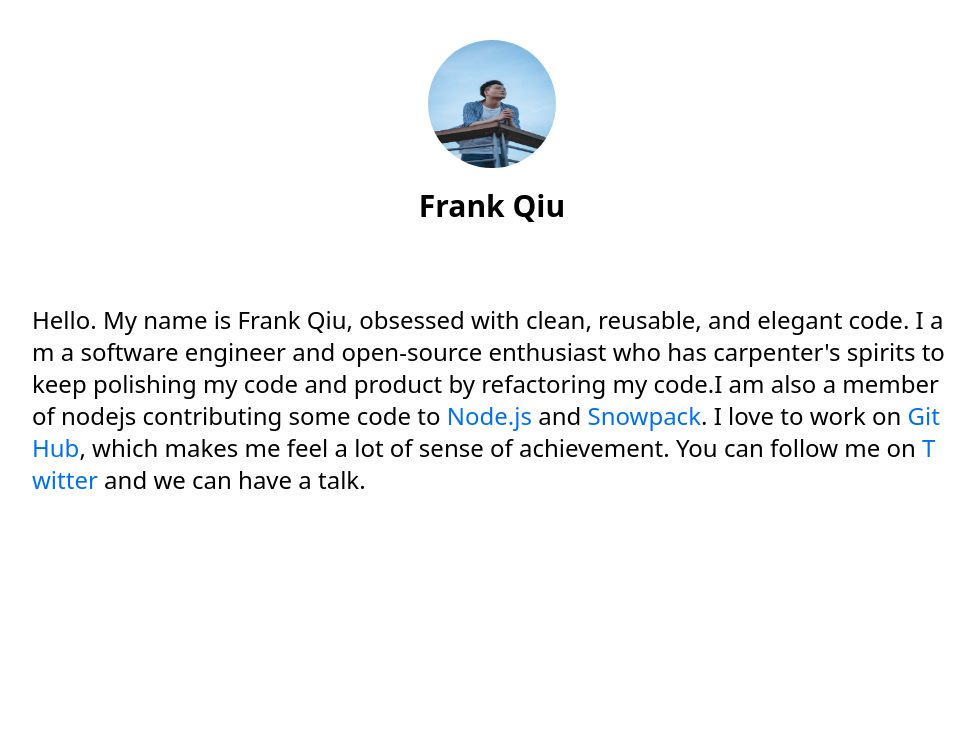
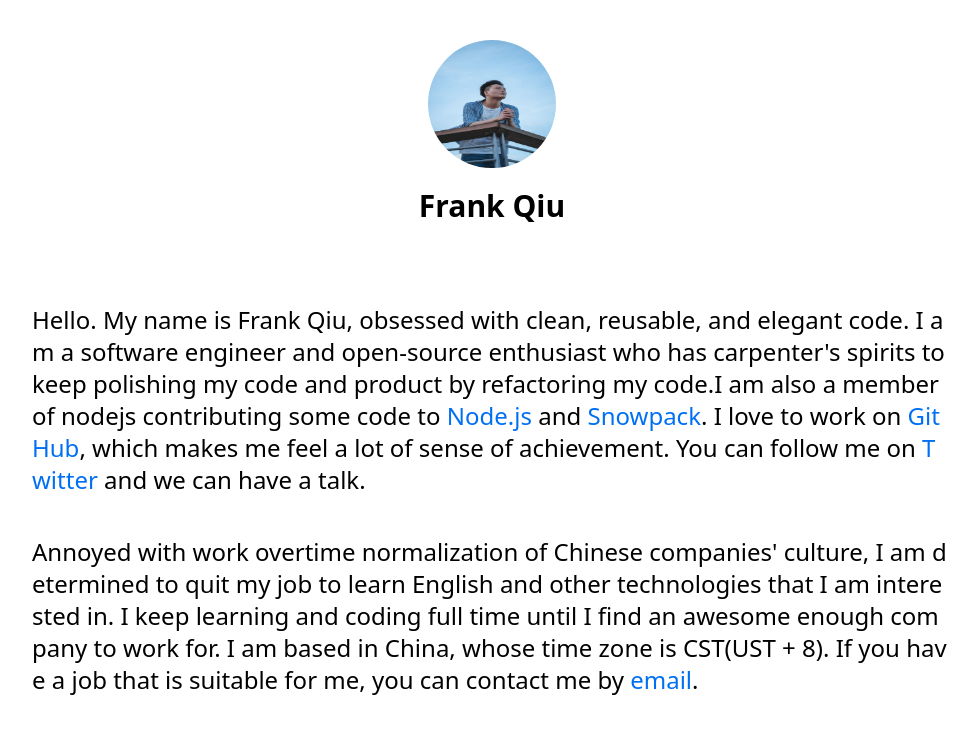
Before and after one commit to iam-frankqiu/my-website, a Next.js app: page / in a window 1280 px wide. Shown: the top 734 px of the page, without its empty margins (148-1126 px from the left). Built offline with nearby package versions, Linux system fonts and the light colour scheme.

Commit message:
update my info

```diff
--- a/pages/index.tsx
+++ b/pages/index.tsx
@@ -29,7 +29,11 @@ const Index = ({ allPosts }: Props) => {
           <div style={{wordBreak: 'break-all'}} className="ml-40 mr-40 pt-20 text-2xl">
             Hello. My name is Frank Qiu, obsessed with clean, reusable, and elegant code. I am a software engineer and open-source enthusiast who has carpenter's spirits to keep polishing my code and product by refactoring my code.I am also a member of nodejs contributing some code to <Link href="https://nodejs.org/en/">Node.js</Link> and <Link href="https://www.snowpack.dev/">Snowpack</Link>.
              I love to work on <Link href="https://github.com/iam-frankqiu" >GitHub</Link>, which makes me feel a lot of sense of achievement. You can follow me on <Link href="https://twitter.com/FrankQi73998203" >Twitter</Link> and we can have a talk.
+             <p className='mt-10'>
+             Annoyed with work overtime normalization of Chinese companies' culture, I am determined to quit my job to learn English and other technologies that I am interested in. I keep learning and coding full time until I find an awesome enough company to work for. I am based in China, whose time zone is CST(UST + 8). If you have a job that is suitable for me, you can contact me by <Link href="mailto:iam.frankqiu@gmail.com">email</Link>.
+             </p>
           </div>
+
           {/* {heroPost && (
             <HeroPost
               title={heroPost.title}
```
